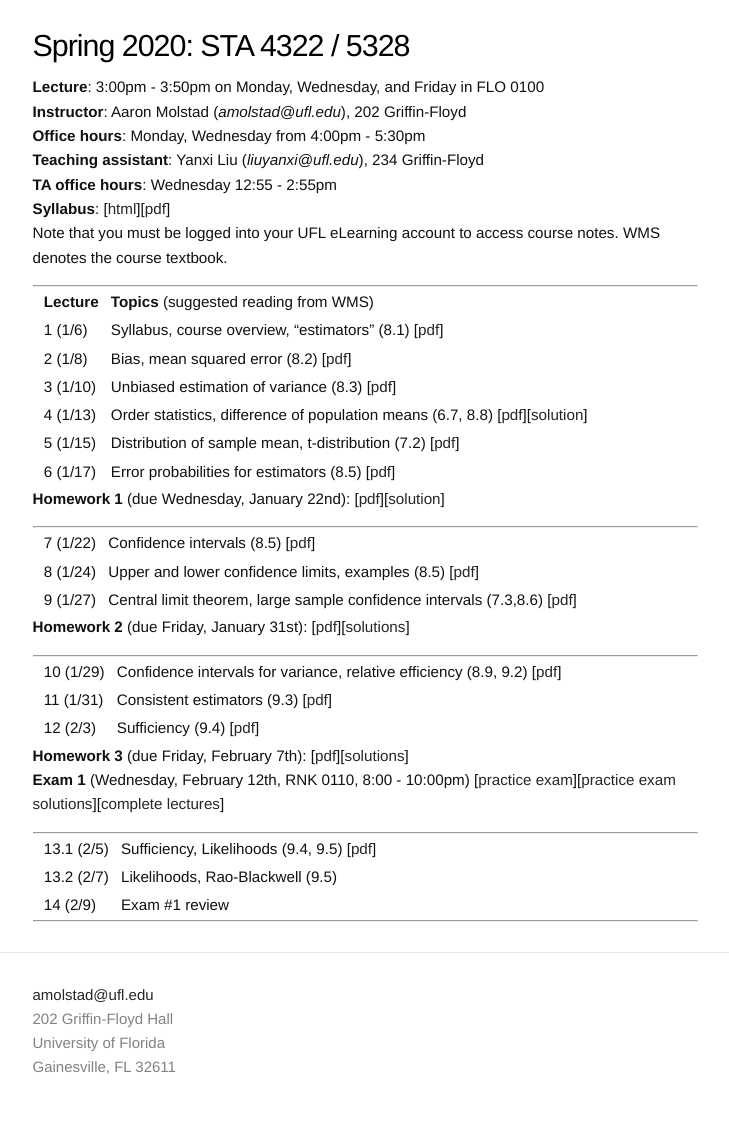
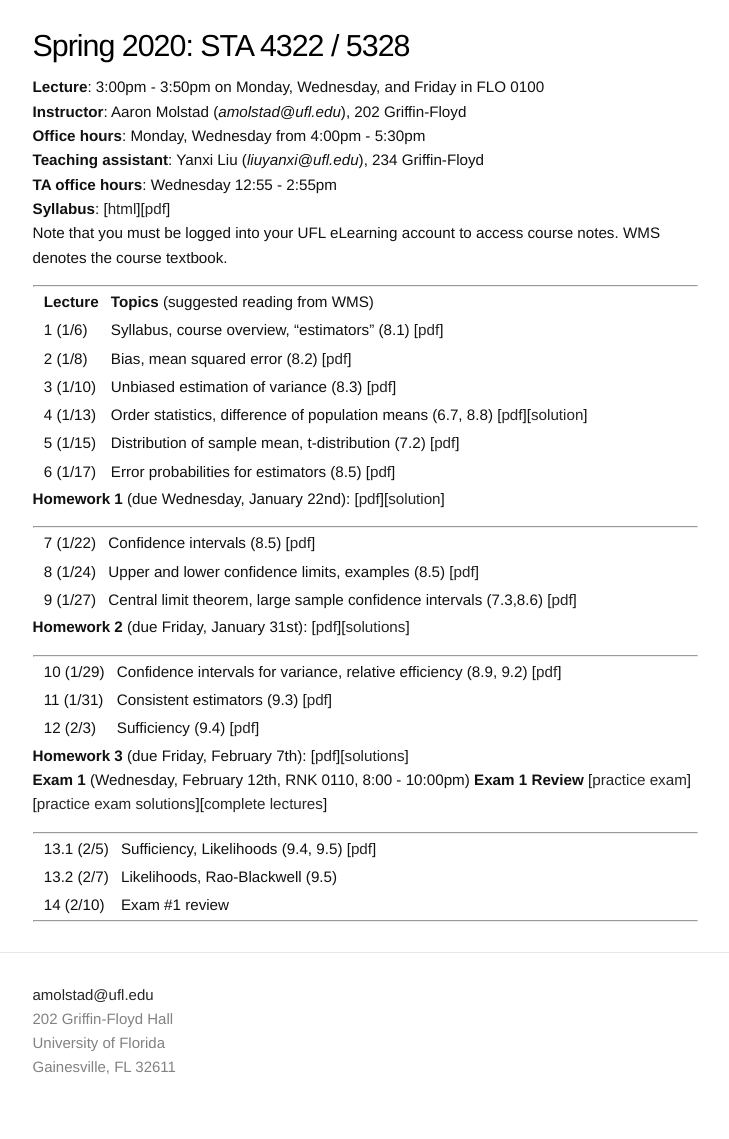
Before and after one commit to ajmolstad/ajmolstad.github.io, a Jekyll site: the page built from S20_STA4322.md, in a window 1280 px wide. Shown: the whole page, without its empty margins (275-1004 px from the left). Built offline with Jekyll 4.4.1, drawn with Linux system fonts in a browser that asks for light colours.

Commit message:
Update S20_STA4322.md

```diff
--- a/S20_STA4322.md
+++ b/S20_STA4322.md
@@ -40,12 +40,13 @@ Note that you must be logged into your UFL eLearning account to access course no
 || 12 (2/3) || Sufficiency (9.4) [[pdf](https://ufl.instructure.com/courses/394927/files/48037212/download?wrap=1)] ||
 
 **Homework 3** (due Friday, February 7th): [[pdf](/docs/STA4322_S20_Homework3.pdf)][[solutions](https://ufl.instructure.com/courses/394927/files/48126325/download?wrap=1)]
-**Exam 1** (Wednesday, February 12th, RNK 0110, 8:00 - 10:00pm) [[practice exam](https://ufl.instructure.com/courses/394927/files/48071271/download?wrap=1)][[practice exam solutions](https://ufl.instructure.com/courses/394927/files/48126511/download?wrap=1)][[complete lectures](https://ufl.instructure.com/courses/394927/files/48126124/download?wrap=1)]
+**Exam 1** (Wednesday, February 12th, RNK 0110, 8:00 - 10:00pm)
+**Exam 1 Review** [[practice exam](https://ufl.instructure.com/courses/394927/files/48071271/download?wrap=1)][[practice exam solutions](https://ufl.instructure.com/courses/394927/files/48126511/download?wrap=1)][[complete lectures](https://ufl.instructure.com/courses/394927/files/48126124/download?wrap=1)]
 
 ---------------
 
 || 13.1 (2/5)  || Sufficiency, Likelihoods (9.4, 9.5) [[pdf](https://ufl.instructure.com/courses/394927/files/48078745/download?wrap=1)]||
 || 13.2 (2/7)  || Likelihoods, Rao-Blackwell (9.5) ||
-|| 14 (2/9) || Exam \#1 review ||
+|| 14 (2/10) || Exam \#1 review ||
 
 ---------------
```
